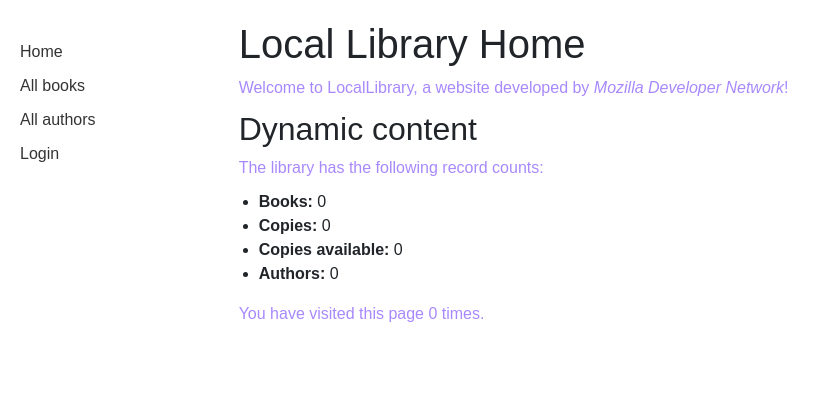
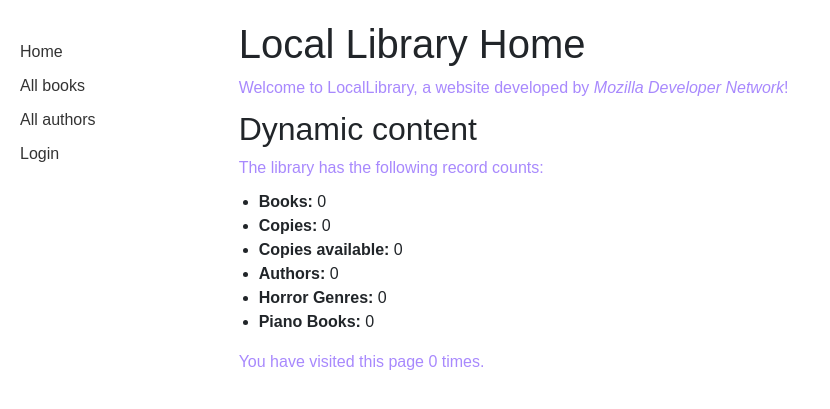
Before and after one commit to jacobgerhart2/csci-assignment-4-Jacob-Gerhart, a Django app: page /catalog/ in a window 1280 px wide. Shown: the top 409 px of the page, without its empty margins (0-830 px from the left). Run offline with Django 5.2, Linux system fonts and the light colour scheme; data that the repository does not hold is empty.

Commit message:
Completed the challenge from part5 of the tutorial

```diff
--- a/locallibrary/catalog/templates/index.html
+++ b/locallibrary/catalog/templates/index.html
@@ -1,4 +1,10 @@
-{% extends "base_generic.html" %} {% block content %}
+{% extends "base_generic.html" %}
+{% block title %}
+    <title>Local Library - North Dakota</title>
+{% endblock %}
+
+
+{% block content %}
 <h1>Local Library Home</h1>
 <p>
   Welcome to LocalLibrary, a website developed by
@@ -11,6 +17,8 @@
   <li><strong>Copies:</strong> {{ num_instances }}</li>
   <li><strong>Copies available:</strong> {{ num_instances_available }}</li>
   <li><strong>Authors:</strong> {{ num_authors }}</li>
+  <li><strong>Horror Genres:</strong> {{ num_fiction_genres }}</li>
+  <li><strong>Piano Books:</strong> {{ num_fiction_books }}</li>
 </ul>
 
 <p>
--- a/locallibrary/catalog/views.py
+++ b/locallibrary/catalog/views.py
@@ -27,6 +27,12 @@ def index(request):
     num_visits = request.session.get('num_visits', 0)
     request.session['num_visits'] = num_visits + 1
 
+    # Count genres containing the word "fiction" (case insensitive)
+    num_horror_genres = Genre.objects.filter(name__icontains='horror').count()
+
+    # Count books containing the word "piano" (case insensitive) in their title or summary
+    num_piano_books = Book.objects.filter(title__icontains='piano').count() + \
+                        Book.objects.filter(summary__icontains='piano').count()
 
     context = {
         'num_books': num_books,
@@ -34,12 +40,14 @@ def index(request):
         'num_instances_available': num_instances_available,
         'num_authors': num_authors,
         'num_visits': num_visits,
+        'num_fiction_genres': num_horror_genres,
+        'num_fiction_books': num_piano_books
 
     }
 
-
     # Render the HTML template index.html with the data in the context variable
     return render(request, 'index.html', context=context)
+
 class BookListView(generic.ListView):
     model = Book
     paginate_by = 10
```
